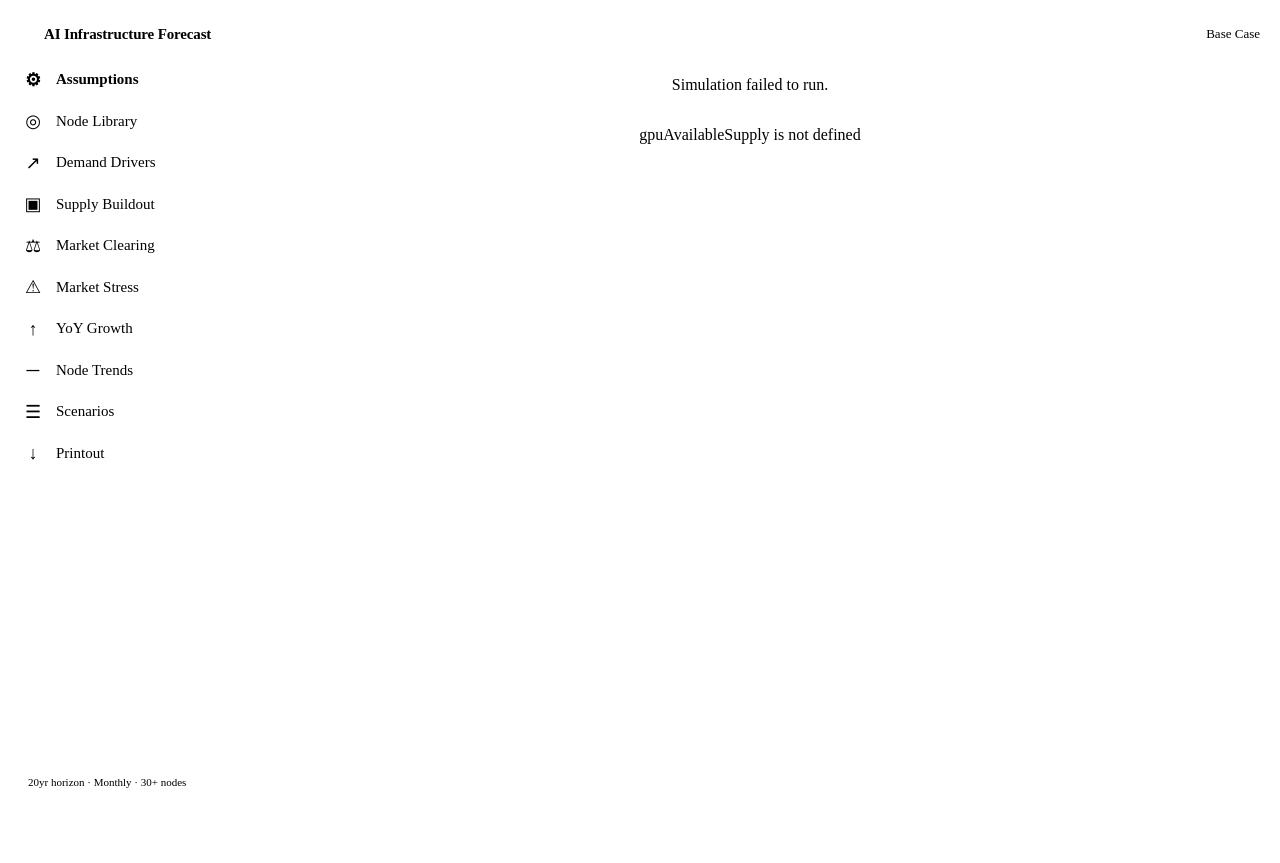
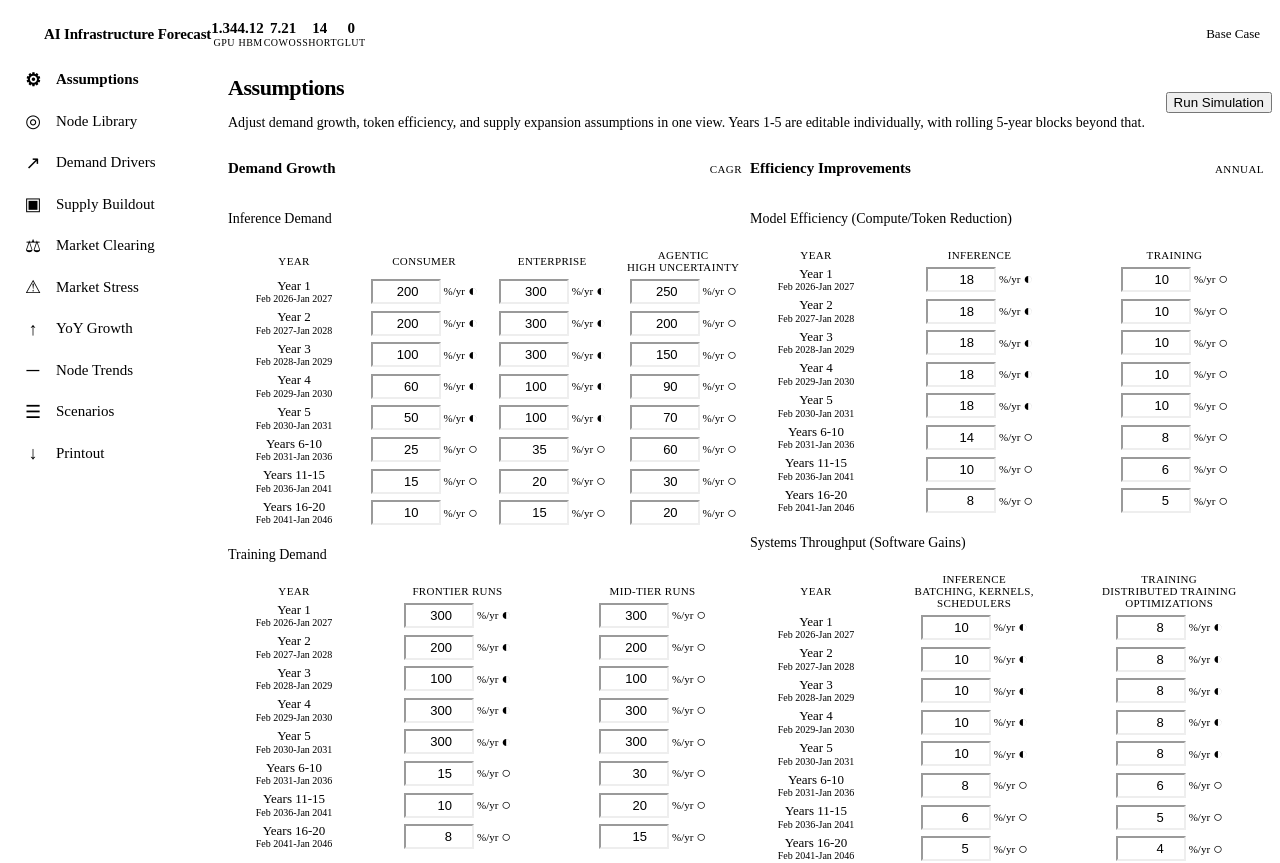
Before and after one commit to jakechinitz/AI-forecasting, a React (Vite) app: page / in a window 1280 px wide. Shown: the top 863 px of the page. Before the commit the page ends 816 px from the top, so only its background shows below. Built offline with nearby package versions, Linux system fonts and the light colour scheme; the HTML template or start-up script is replaced by a standard one.

Commit message:
Fix GPU backlog and supply flow

```diff
--- a/src/engine/calculations.js
+++ b/src/engine/calculations.js
@@ -937,8 +937,8 @@ export function runSimulation(assumptions, scenarioOverrides = {}) {
     const gpuNode = NODES.find(n => n.id === 'gpu_datacenter');
     const gpuState = nodeState['gpu_datacenter'];
     const gpuResults = results.nodes['gpu_datacenter'];
-    let gpuBacklogIn = 0;
-    let gpuInventoryIn = 0;
+    const gpuBacklogIn = gpuState.backlog;
+    const gpuInventoryIn = gpuState.inventory;
 
     // Calculate GPU capacity and raw shipments (before gating)
     const gpuCapacity = calculateCapacity(gpuNode, month, scenarioOverrides, gpuState.dynamicExpansions);
@@ -953,7 +953,7 @@ export function runSimulation(assumptions, scenarioOverrides = {}) {
     const gpuDemand = gpuGap + gpuRetirements;
 
     // OPTION 3: Component demand driven by production requirement
-    const gpuProductionRequirement = gpuDemand + gpuState.backlog;
+    const gpuProductionRequirement = gpuDemand + gpuBacklogIn;
     const deploymentVelocityCap = calculateDeploymentVelocityCap(month, scenarioOverrides, nodeState);
     const gpuPurchasesThisMonth = Math.min(gpuProductionRequirement, deploymentVelocityCap);
 
@@ -1060,15 +1060,18 @@ export function runSimulation(assumptions, scenarioOverrides = {}) {
     const maxByPower = componentSupply.datacenter_mw / MWperGPU;
 
     // GPU delivered = min of production and all gating components
-    const gpuAvailableToShip = Math.min(
-      gpuShipmentsRaw + gpuState.inventory,
-      gpuDemand + gpuState.backlog,
-      deploymentVelocityCap
+    const gpuAvailableSupply = gpuShipmentsRaw + gpuInventoryIn;
+    const gpuDelivered = Math.min(
+      gpuAvailableSupply,
+      gpuDemand + gpuBacklogIn,
+      deploymentVelocityCap,
+      maxByHBM,
+      maxByCoWoS,
+      maxByPower
     );
-    const gpuDelivered = Math.min(gpuAvailableToShip, maxByHBM, maxByCoWoS, maxByPower);
 
     // Idle GPUs = produced/shipped but blocked by component constraints
-    const idleGpus = Math.max(0, gpuAvailableToShip - gpuDelivered);
+    const idleGpus = Math.max(0, gpuAvailableSupply - gpuDelivered);
 
     // ============================================
     // PHASE 4: Finalize GPU node results
@@ -1088,12 +1091,6 @@ export function runSimulation(assumptions, scenarioOverrides = {}) {
     const gpuBacklogOut = Math.max(0, gpuDemand + gpuBacklogIn - gpuDelivered);
     gpuState.inventory = gpuInventoryOut;
     gpuState.backlog = gpuBacklogOut;
-
-    // Cap backlog to current shortfall — prevents unbounded backlog growth
-    // that would cause installed base to overshoot required base when cleared.
-    // As deliveries close the gap, excess orders are effectively cancelled.
-    const gpuCurrentShortfall = Math.max(0, requiredGpuBase - gpuState.installedBase);
-    gpuState.backlog = Math.min(gpuState.backlog, gpuCurrentShortfall);
 
     // Store GPU results
     gpuResults.demand.push(gpuDemand);
```
